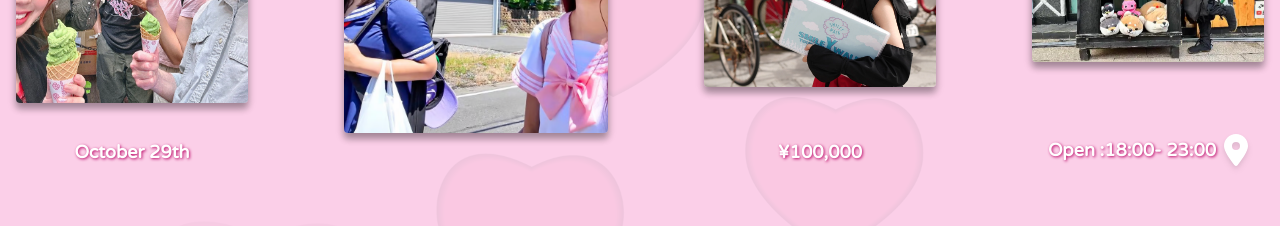
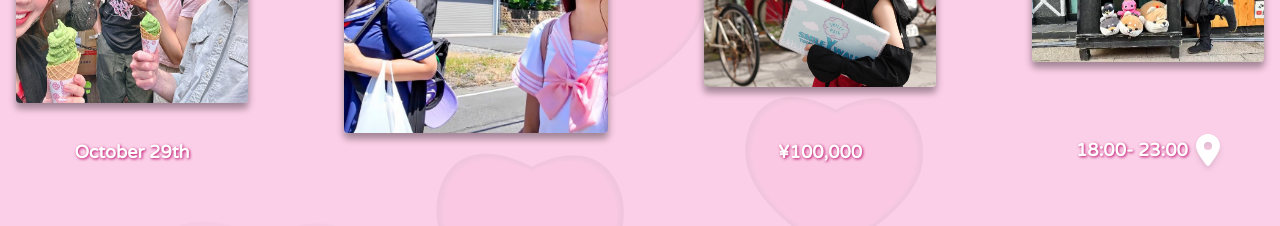
Before and after one commit to brandonrainey/smiley-tours, a Next.js app: page / in a window 1280 px wide. Shown: the part 5220-5446 px from the top of the page. Built offline with nearby package versions, Linux system fonts and the light colour scheme; no server answers; a web font is replaced by a local one; what tailwindcss-animated would draw is missing.

Commit message:
edited bar event decription

```diff
--- a/components/EventSidebar.tsx
+++ b/components/EventSidebar.tsx
@@ -122,7 +122,7 @@ export default function EventSidebar() {
             className={`font-semibold rounded text-white custom:text-shadow-1 text-shadow-2 mt-2  max-w-[300px]  p-1 w-full flex flex-col items-center`}
           >
             <div className="flex gap-2 items-center text-lg">
-              <p>Open :18:00- 23:00</p>
+              <p>18:00- 23:00</p>
               <a
                 href="https://maps.app.goo.gl/PJndiVJPRv4bTWQSA"
                 aria-label="Miley bar location"
```
